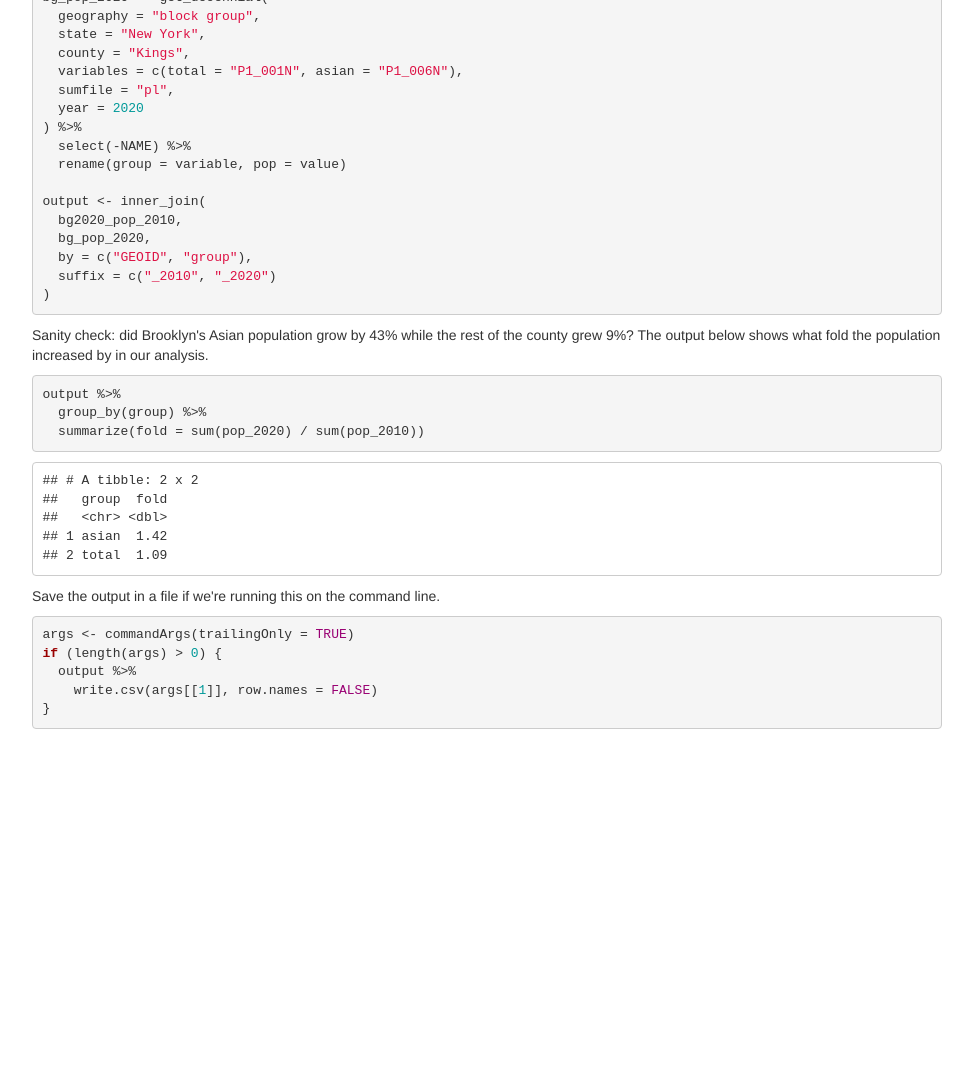
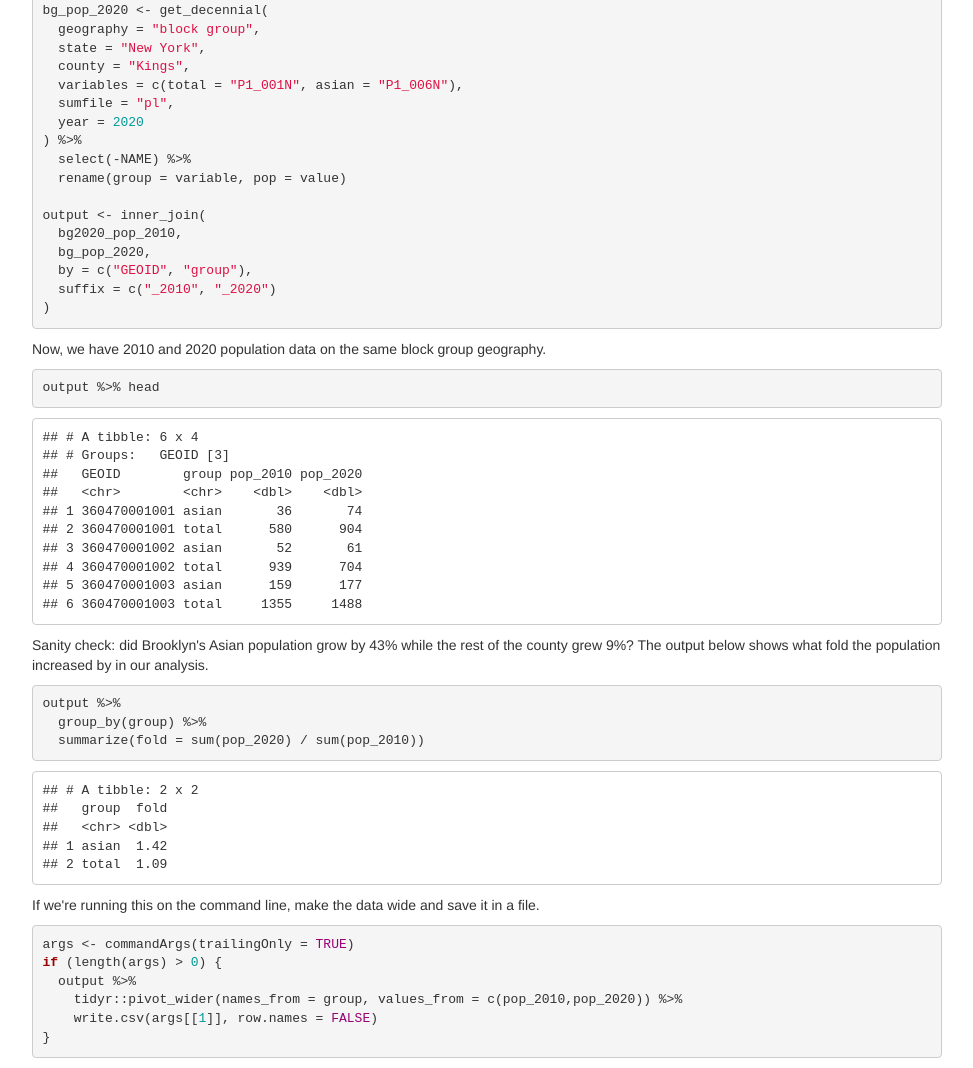
Before and after one commit to jsonkao/asam-redistricting-maps, a plain HTML site: page docs/census.html in a window 1280 px wide. Shown: the part 2162-3230 px from the top of the page, without its empty margins (153-1126 px from the left). Before the commit the page ends 2901 px from the top, so only its background shows below. Drawn offline with nearby package versions, Linux system fonts and the light colour scheme; some packages are replaced by stand-ins of ours.

Commit message:
output example

```diff
--- a/docs/census.html
+++ b/docs/census.html
@@ -247,9 +247,9 @@ census_api_key('b0c03e2d243c837b10d7bb336a998935c35828af')</code></pre>
 ## 5 360470002001 360470002001      1
 ## 6 360470003011 360470003011      1</code></pre>
 </div>
-<div id="using-the-block-group-to-block-group-crosswalk" class="section level2">
-<h2>Using the block-group-to-block-group crosswalk</h2>
-<p>Retrieve the 2010 block-group-level population data that we want to interpolate into 2020 block groups.</p>
+<div id="using-the-block-group-to-block-group-crosswalk" class="section level3">
+<h3>Using the block-group-to-block-group crosswalk</h3>
+<p>Retrieve 2010 block-group-level population data that we want to interpolate into 2020 block groups. Below, I'm grabbinng the Asian population and the total population for each block group.</p>
 <pre class="r"><code>bg_pop_2010 &lt;- get_decennial(
   geography = &quot;block group&quot;,
   state = &quot;New York&quot;,
@@ -292,6 +292,18 @@ output &lt;- inner_join(
   by = c(&quot;GEOID&quot;, &quot;group&quot;),
   suffix = c(&quot;_2010&quot;, &quot;_2020&quot;)
 )</code></pre>
+<p>Now, we have 2010 and 2020 population data on the same block group geography.</p>
+<pre class="r"><code>output %&gt;% head</code></pre>
+<pre><code>## # A tibble: 6 x 4
+## # Groups:   GEOID [3]
+##   GEOID        group pop_2010 pop_2020
+##   &lt;chr&gt;        &lt;chr&gt;    &lt;dbl&gt;    &lt;dbl&gt;
+## 1 360470001001 asian       36       74
+## 2 360470001001 total      580      904
+## 3 360470001002 asian       52       61
+## 4 360470001002 total      939      704
+## 5 360470001003 asian      159      177
+## 6 360470001003 total     1355     1488</code></pre>
 <p>Sanity check: did Brooklyn's Asian population grow by 43% while the rest of the county grew 9%? The output below shows what fold the population increased by in our analysis.</p>
 <pre class="r"><code>output %&gt;%
   group_by(group) %&gt;%
@@ -301,10 +313,11 @@ output &lt;- inner_join(
 ##   &lt;chr&gt; &lt;dbl&gt;
 ## 1 asian  1.42
 ## 2 total  1.09</code></pre>
-<p>Save the output in a file if we're running this on the command line.</p>
+<p>If we're running this on the command line, make the data wide and save it in a file.</p>
 <pre class="r"><code>args &lt;- commandArgs(trailingOnly = TRUE)
 if (length(args) &gt; 0) {
   output %&gt;%
+    tidyr::pivot_wider(names_from = group, values_from = c(pop_2010,pop_2020)) %&gt;%
     write.csv(args[[1]], row.names = FALSE)
 }</code></pre>
 </div>
```
Also changed, not shown: 1 other file.
